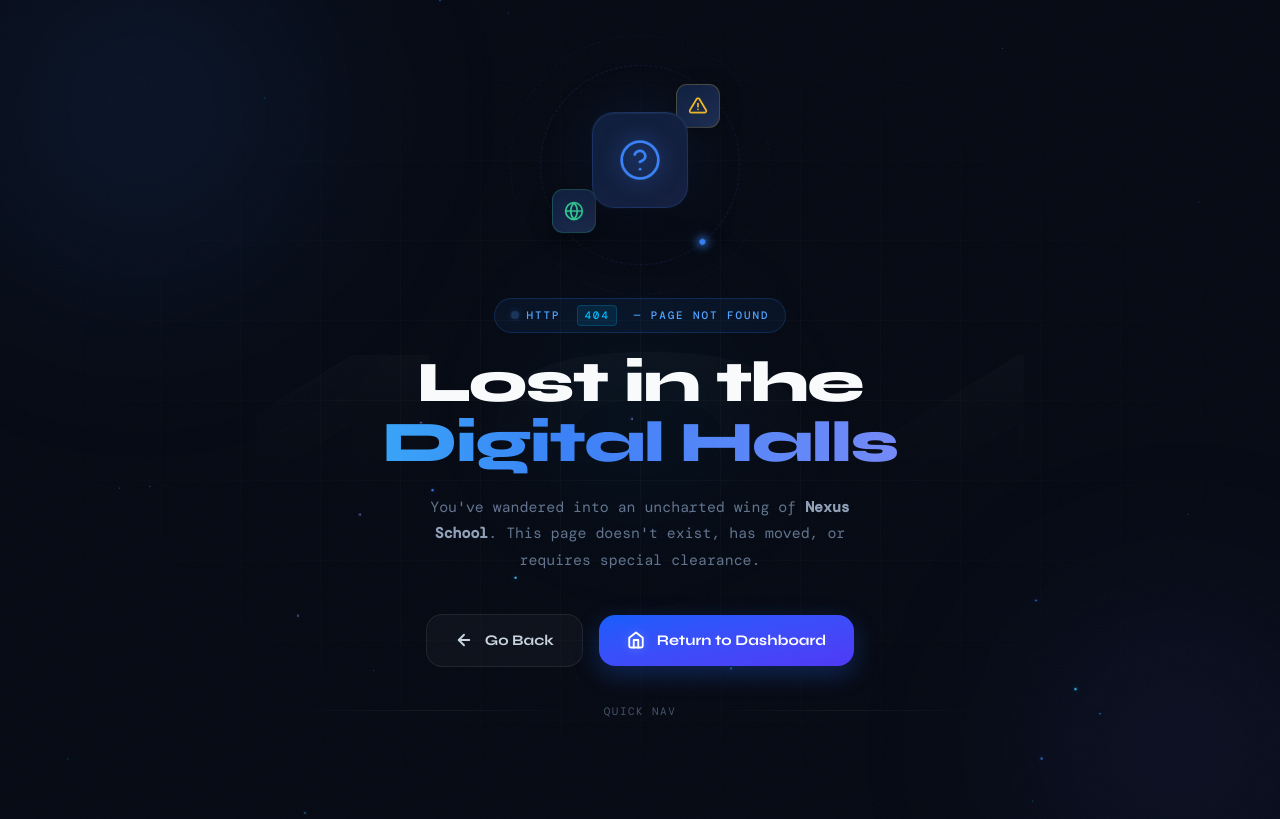
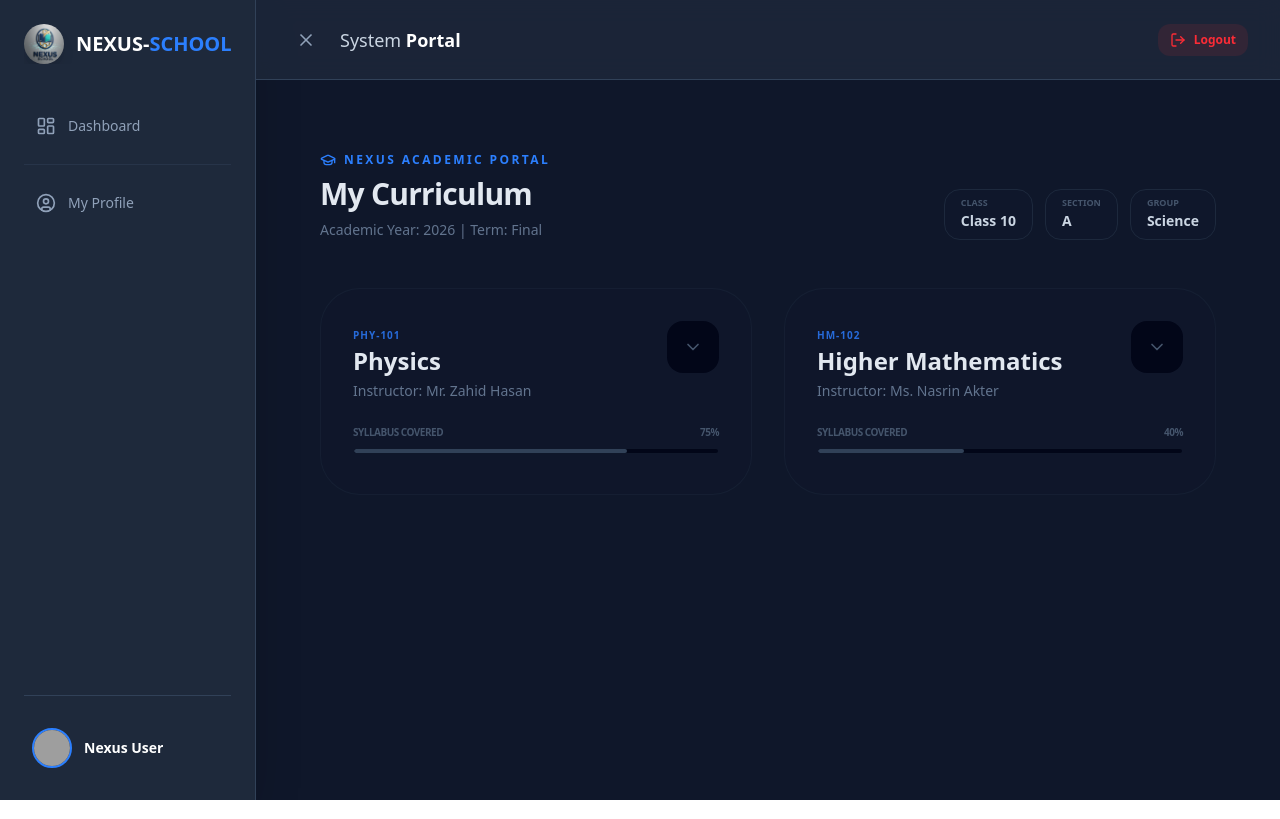
Before and after one commit to emon35410/Nexus-School, a React (Vite) app: page /dashboard/my-courses in a window 1280 px wide. Built offline with nearby package versions, Linux system fonts and the light colour scheme; no server answers; grey boxes are pictures that could not be loaded.

Commit message:
My Courses page done

```diff
--- /dev/null
+++ b/src/Pages/MyCourse/MyCourse.jsx
@@ -0,0 +1,152 @@
+import React, { useState } from 'react';
+import {
+  BookOpen, ChevronDown, FileText,
+  Trophy, Clock, GraduationCap, ClipboardList, CalendarDays
+} from 'lucide-react';
+
+const MyCourse = () => {
+  // স্কুল ভিত্তিক স্ট্যাটিক ডাটা (Class 9-10 Example)
+  const academicData = {
+    className: "Class 10",
+    section: "A",
+    group: "Science",
+    subjects: [
+      {
+        id: 1,
+        name: "Physics",
+        code: "PHY-101",
+        teacher: "Mr. Zahid Hasan",
+        progress: 75,
+        syllabus: [
+          { term: "Half Yearly", topics: ["Motion", "Force", "Energy"], status: "Completed" },
+          { term: "Final Exam", topics: ["Light", "Sound", "Modern Physics"], status: "Pending" }
+        ]
+      },
+      {
+        id: 2,
+        name: "Higher Mathematics",
+        code: "HM-102",
+        teacher: "Ms. Nasrin Akter",
+        progress: 40,
+        syllabus: [
+          { term: "Half Yearly", topics: ["Set & Function", "Algebra", "Geometry"], status: "Completed" },
+          { term: "Final Exam", topics: ["Trigonometry", "Probability"], status: "In Progress" }
+        ]
+      }
+    ]
+  };
+
+  return (
+    <div className="max-w-7xl mx-auto pb-20 px-4 sm:px-6 lg:px-8 text-slate-400">
+
+      {/* ─── SCHOOL HEADER ─── */}
+      <div className="mt-10 mb-12 flex flex-col md:flex-row md:items-end justify-between gap-6">
+        <div className="space-y-2">
+          <div className="flex items-center gap-2 text-blue-500 font-bold text-xs uppercase tracking-[0.2em]">
+            <GraduationCap size={16} /> Nexus Academic Portal
+          </div>
+          <h1 className="text-3xl font-black text-slate-200 tracking-tight">
+            My Curriculum
+          </h1>
+          <p className="text-slate-500 text-sm">Academic Year: 2026 | Term: Final</p>
+        </div>
+
+        {/* User Class Info Badge */}
+        <div className="flex gap-3">
+          <HeaderBadge label="Class" value={academicData.className} />
+          <HeaderBadge label="Section" value={academicData.section} />
+          <HeaderBadge label="Group" value={academicData.group} />
+        </div>
+      </div>
+
+      {/* ─── SUBJECTS GRID ─── */}
+      <div className="grid grid-cols-1 lg:grid-cols-2 gap-8">
+        {academicData.subjects.map((subject) => (
+          <SubjectCard key={subject.id} subject={subject} />
+        ))}
+      </div>
+    </div>
+  );
+};
+
+// Header Small Badges
+const HeaderBadge = ({ label, value }) => (
+  <div className="bg-slate-900 border border-slate-800 px-4 py-2 rounded-2xl">
+    <p className="text-[9px] font-black text-slate-600 uppercase leading-none mb-1">{label}</p>
+    <p className="text-sm font-bold text-slate-300">{value}</p>
+  </div>
+);
+
+// Subject Card Component
+const SubjectCard = ({ subject }) => {
+  const [isOpen, setIsOpen] = useState(false);
+
+  return (
+    <div className="bg-slate-900/40 border border-slate-800/50 rounded-[2.5rem] overflow-hidden hover:border-slate-700/50 transition-all duration-300 group">
+      <div className="p-8">
+        <div className="flex justify-between items-start mb-6">
+          <div className="space-y-1">
+            <span className="text-[10px] font-black text-blue-500/80 uppercase tracking-widest">{subject.code}</span>
+            <h2 className="text-2xl font-bold text-slate-200 group-hover:text-white transition-colors">{subject.name}</h2>
+            <p className="text-sm text-slate-500 font-medium">Instructor: {subject.teacher}</p>
+          </div>
+          <button
+            onClick={() => setIsOpen(!isOpen)}
+            className={`p-4 rounded-2xl transition-all ${isOpen ? 'bg-slate-800 text-white' : 'bg-slate-950 text-slate-600 hover:text-slate-400'}`}
+          >
+            <ChevronDown size={20} className={`transition-transform duration-500 ${isOpen ? 'rotate-180' : ''}`} />
+          </button>
+        </div>
+
+        {/* Progress Bar */}
+        <div className="space-y-2 mb-2">
+          <div className="flex justify-between text-[10px] font-black uppercase tracking-tighter text-slate-600">
+            <span>Syllabus Covered</span>
+            <span>{subject.progress}%</span>
+          </div>
+          <div className="h-1.5 w-full bg-slate-950 rounded-full overflow-hidden border border-slate-800/50">
+            <div
+              className="h-full bg-slate-700 rounded-full transition-all duration-1000"
+              style={{ width: `${subject.progress}%` }}
+            ></div>
+          </div>
+        </div>
+      </div>
+
+      {/* Syllabus Details */}
+      <div className={`transition-all duration-500 ease-in-out overflow-hidden ${isOpen ? 'max-h-[1000px] border-t border-slate-800/30' : 'max-h-0'}`}>
+        <div className="p-8 bg-slate-950/20 space-y-6">
+          {subject.syllabus.map((item, idx) => (
+            <div key={idx} className="space-y-3">
+              <div className="flex items-center justify-between">
+                <h4 className="text-xs font-black text-slate-400 uppercase tracking-widest flex items-center gap-2">
+                  <CalendarDays size={14} className="text-slate-600" /> {item.term}
+                </h4>
+                <span className={`text-[9px] font-bold px-2 py-0.5 rounded border ${
+                  item.status === 'Completed' ? 'border-emerald-500/20 text-emerald-500/60 bg-emerald-500/5' : 'border-slate-700 text-slate-600'
+                }`}>
+                  {item.status}
+                </span>
+              </div>
+
+              <div className="grid grid-cols-1 gap-2">
+                {item.topics.map((topic, tIdx) => (
+                  <div key={tIdx} className="flex items-center gap-3 p-3 bg-slate-900/50 border border-slate-800/40 rounded-xl text-sm text-slate-400">
+                    <ClipboardList size={14} className="text-slate-700" />
+                    {topic}
+                  </div>
+                ))}
+              </div>
+            </div>
+          ))}
+
+          <button className="w-full py-4 bg-slate-800/40 hover:bg-slate-800 text-slate-400 rounded-2xl text-[10px] font-black uppercase tracking-[0.2em] transition-all border border-slate-800 flex items-center justify-center gap-2">
+            <FileText size={14} /> View Material
+          </button>
+        </div>
+      </div>
+    </div>
+  );
+};
+
+export default MyCourse;
--- a/src/Router/RootRouter.jsx
+++ b/src/Router/RootRouter.jsx
@@ -30,6 +30,7 @@ import ResultSheet from "../Pages/PublishResultSheet/ResultSheet";
 import StudentResult from "../Pages/PublishResultSheet/StudentResult";
 import UpdateRoutine from "../Pages/DynamicRoutine/UpdateRoutine";
 import MyExamSchedule from "../Pages/StudentPages/MyExamSchedule";
+import MyCourse from "../Pages/MyCourse/MyCourse";
 
 const router = createBrowserRouter([
   {
@@ -154,6 +155,10 @@ const router = createBrowserRouter([
         path: '/dashboard/my-exam-schedule',
         Component: MyExamSchedule
      },
+     {
+      path: '/dashboard/my-courses',
+      Component: MyCourse
+     }
     ],
   },
 ]);
```
